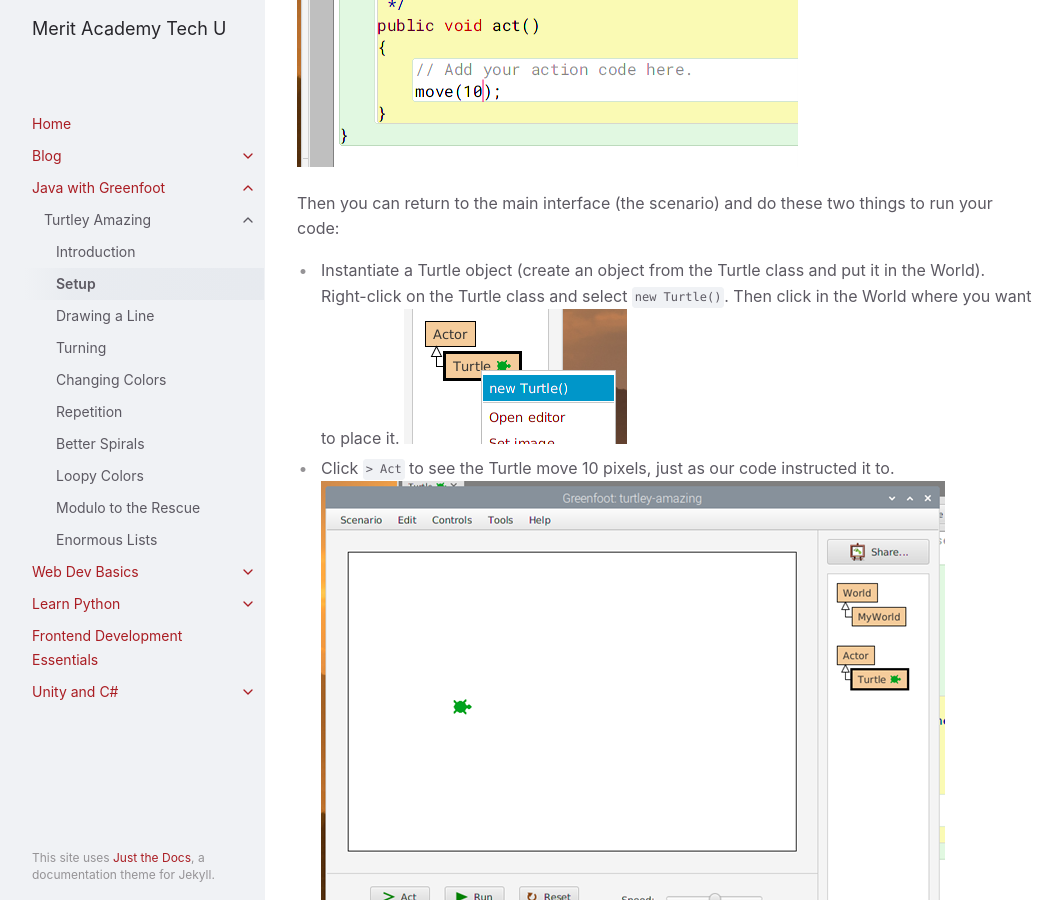
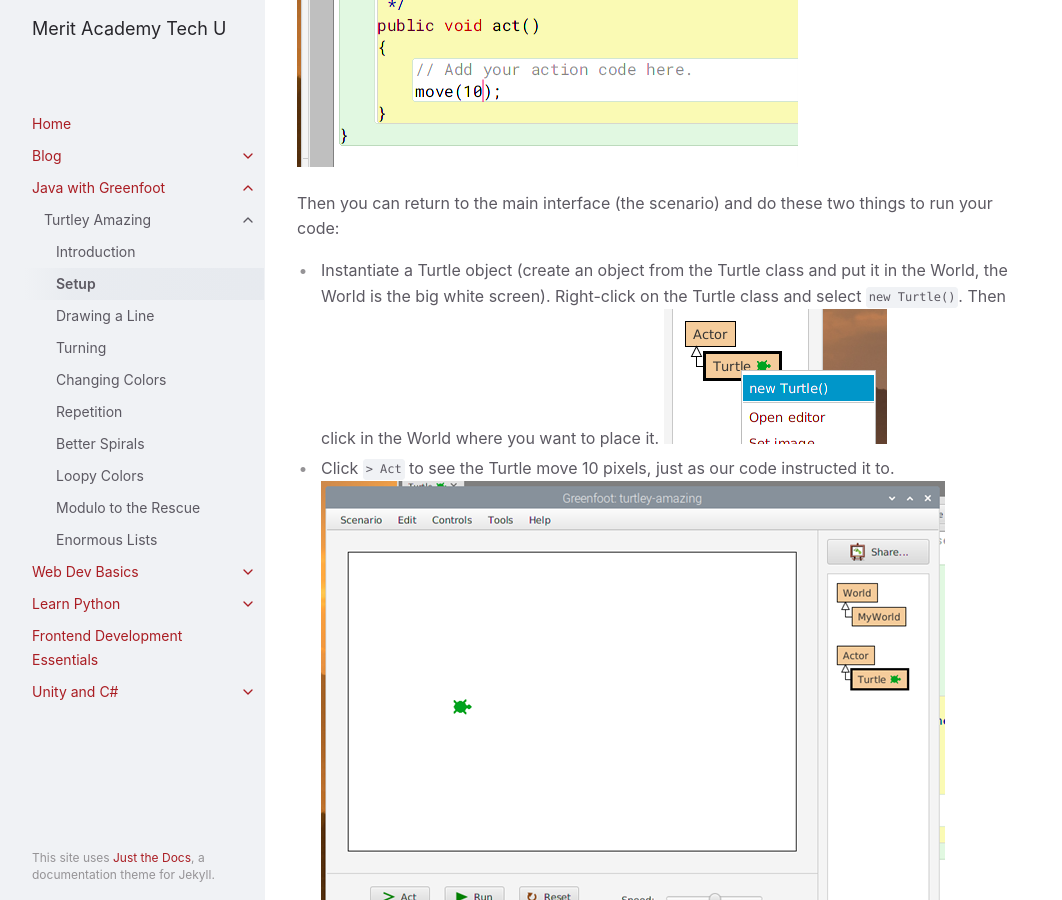
Before and after one commit to talj1/learn-merit, a Jekyll site: the page built from docs/java-greenfoot/turtley-amazing/02.md, in a window 1280 px wide and 900 px high, scrolled down 3876 px. Shown: the whole window, without its empty margins (107-1169 px from the left). Built offline with Jekyll 4.4.1, drawn with Linux system fonts in a browser that asks for light colours.

Commit message:
Update 02.md
World fix

```diff
--- a/docs/java-greenfoot/turtley-amazing/02.md
+++ b/docs/java-greenfoot/turtley-amazing/02.md
@@ -60,7 +60,7 @@ Your code will look something like this. Hit the `compile` button at the top of
 
 Then you can return to the main interface (the scenario) and do these two things to run your code:
 
-- Instantiate a Turtle object (create an object from the Turtle class and put it in the World). Right-click on the Turtle class and select `new Turtle()`. Then click in the World where you want to place it.
+- Instantiate a Turtle object (create an object from the Turtle class and put it in the World, the World is the big white screen). Right-click on the Turtle class and select `new Turtle()`. Then click in the World where you want to place it.
   ![new turtle](/assets/images/java/turtley-amazing/newTurtle.png)
 - Click `> Act` to see the Turtle move 10 pixels, just as our code instructed it to.
   ![act turtle](/assets/images/java/turtley-amazing/instantiatedTurtle.png)
```
